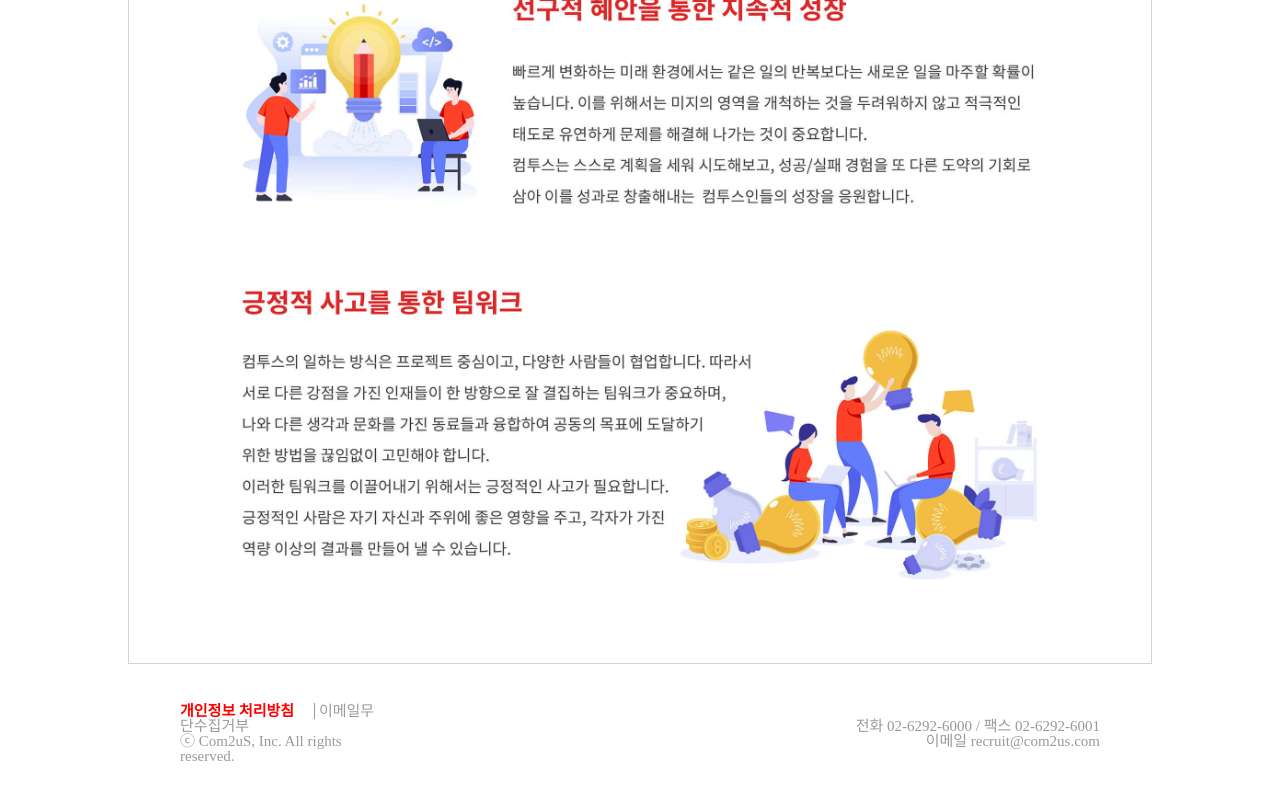
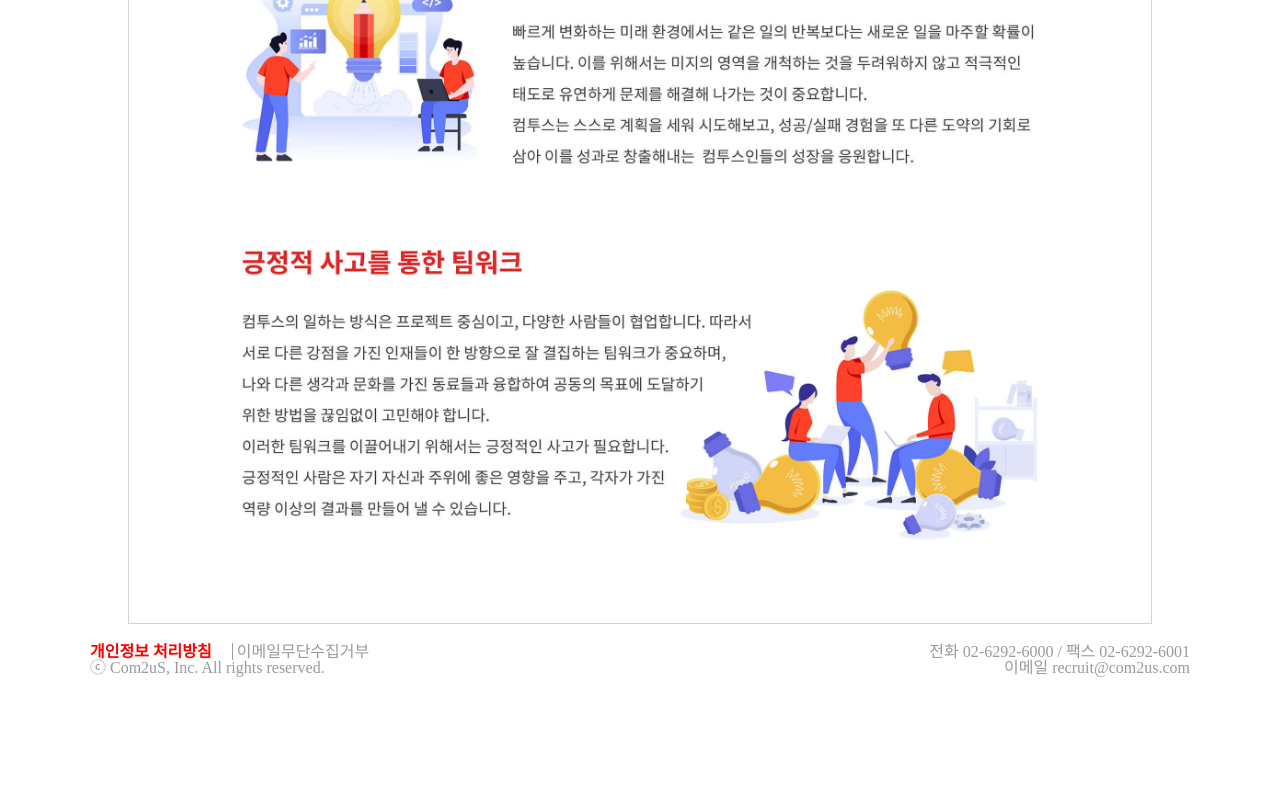
Before and after one commit to chunnam0720/20230720, a plain HTML site: page html/introduce.html in a window 1280 px wide. Shown: the part 1456-2256 px from the top of the page. After the commit the page ends 2182 px from the top, so only its background shows below. Drawn offline with nearby package versions, Linux system fonts and the light colour scheme.

Commit message:
base.css footer 단차 해결

```diff
--- a/css/base.css
+++ b/css/base.css
@@ -13,7 +13,7 @@ a {
 /* header */
 header {
     display: block;
-    height: 450px;
+    height: 300px;
     min-height: 410px;
     min-width: 1100px;
     margin: 0 auto;
@@ -90,8 +90,13 @@ header .slider img {
 }
 
 footer div {
+    margin-top: 20px;
+    display: flex;
     width: 100%;
     justify-content: space-between;
+}
+footer div .line1 {
+    width: 50%;
 }
 
 footer div .line1 .linkPrivacy {
@@ -106,6 +111,6 @@ footer div .line1 a:hover {
 }
 
 footer div .line2 {
-    width: 100%;
+    width: 50%;
     text-align: right;
 }
--- a/css/introduce.css
+++ b/css/introduce.css
@@ -102,7 +102,7 @@ body .main .content img{
 
 }
 
-/* footer */
+/* footer
 footer{
     color: #9b9a9a;
     margin: 20px auto;
@@ -131,4 +131,4 @@ footer div .line1 a:hover {
 
 footer div .line2{
     text-align: right;
-}
+} */
--- a/html/introduce.html
+++ b/html/introduce.html
@@ -42,6 +42,7 @@
 
     </div>
     <!-- footer -->
+    <div class="Footer">
       <footer>
         <div>
           <ul class="line1">
@@ -55,6 +56,6 @@
           </ul>
         </div>
       </footer>
-    <!-- footer -->
+    </div>
   </body>
 </html>
```
Lines whose indentation alone changed are shown as unchanged.
